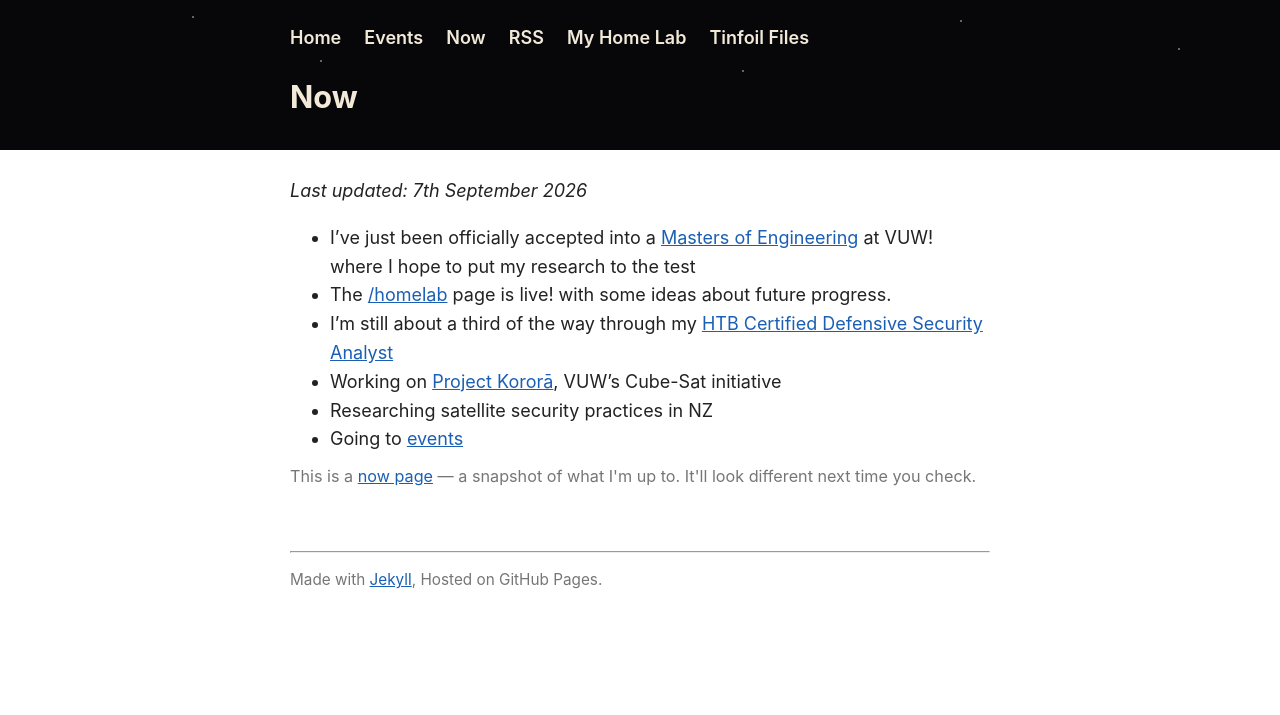
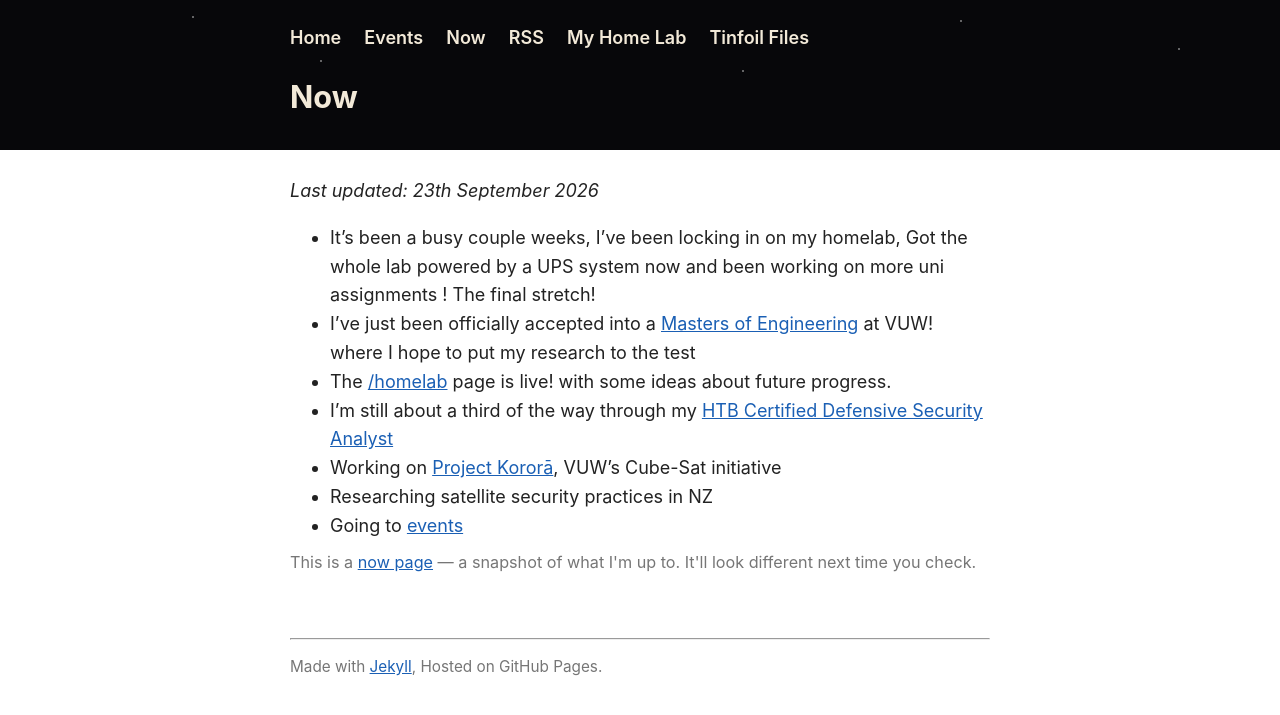
Before and after one commit to benvandw/benvandw.github.io, a Jekyll site: the page built from now.md, in a window 1280 px wide. Shown: the top 715 px of the page. Built offline with Jekyll 4.4.1, drawn with Linux system fonts in a browser that asks for light colours.

Commit message:
Update now.md with new content and date
Updated last updated date and added new content about homelab and academic progress.

```diff
--- a/now.md
+++ b/now.md
@@ -3,8 +3,9 @@ layout: default
 title: Now
 ---
 
-*Last updated: 7th September 2026*
+*Last updated: 23th September 2026*
 
+- It's been a busy couple weeks, I've been locking in on my homelab, Got the whole lab powered by a UPS system now and been working on more uni assignments ! The final stretch!
 - I've just been officially accepted into a [Masters of Engineering](https://www.wgtn.ac.nz/explore/postgraduate-programmes/master-of-engineering/overview?programme=master-of-engineering-by-thesis-and-coursework) at VUW! where I hope to put my research to the test
 - The [/homelab](https://vandw.xyz/HomeLab) page is live! with some ideas about future progress.
 - I'm still about a third of the way through my [HTB Certified Defensive Security Analyst](https://academy.hackthebox.com/preview/certifications/htb-certified-defensive-security-analyst)
```
